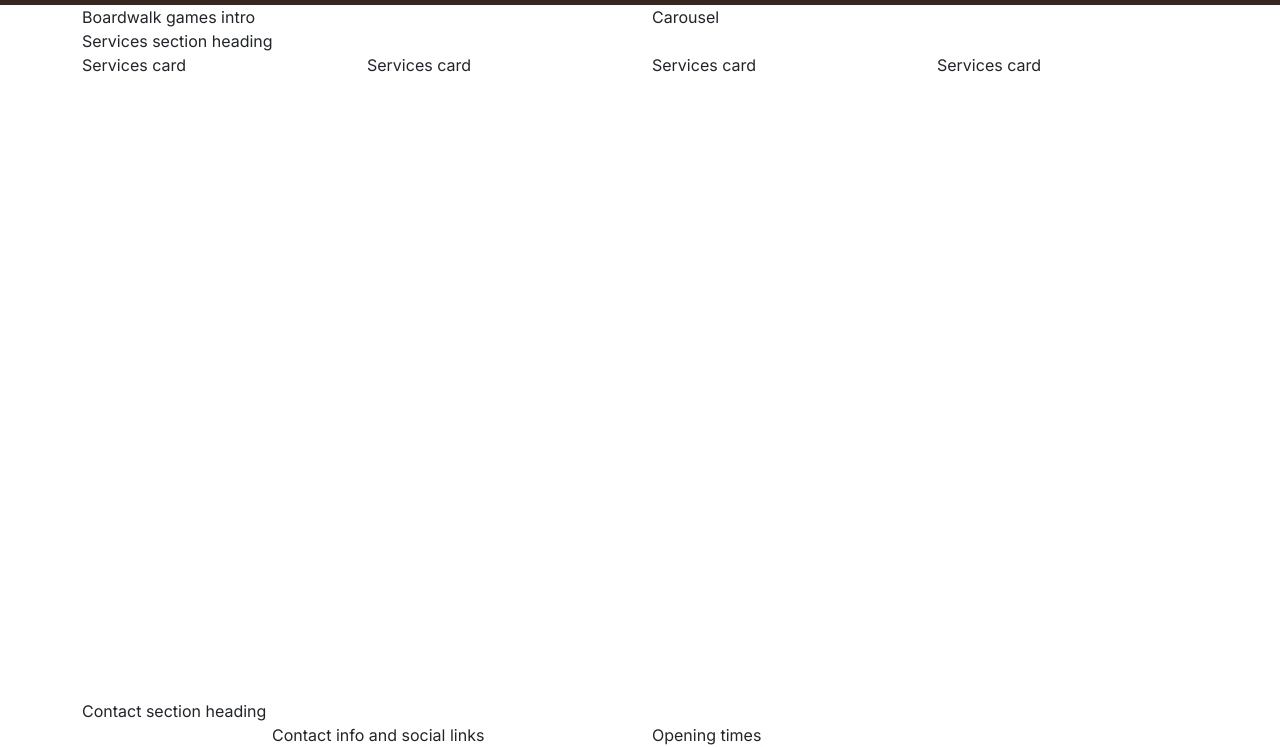
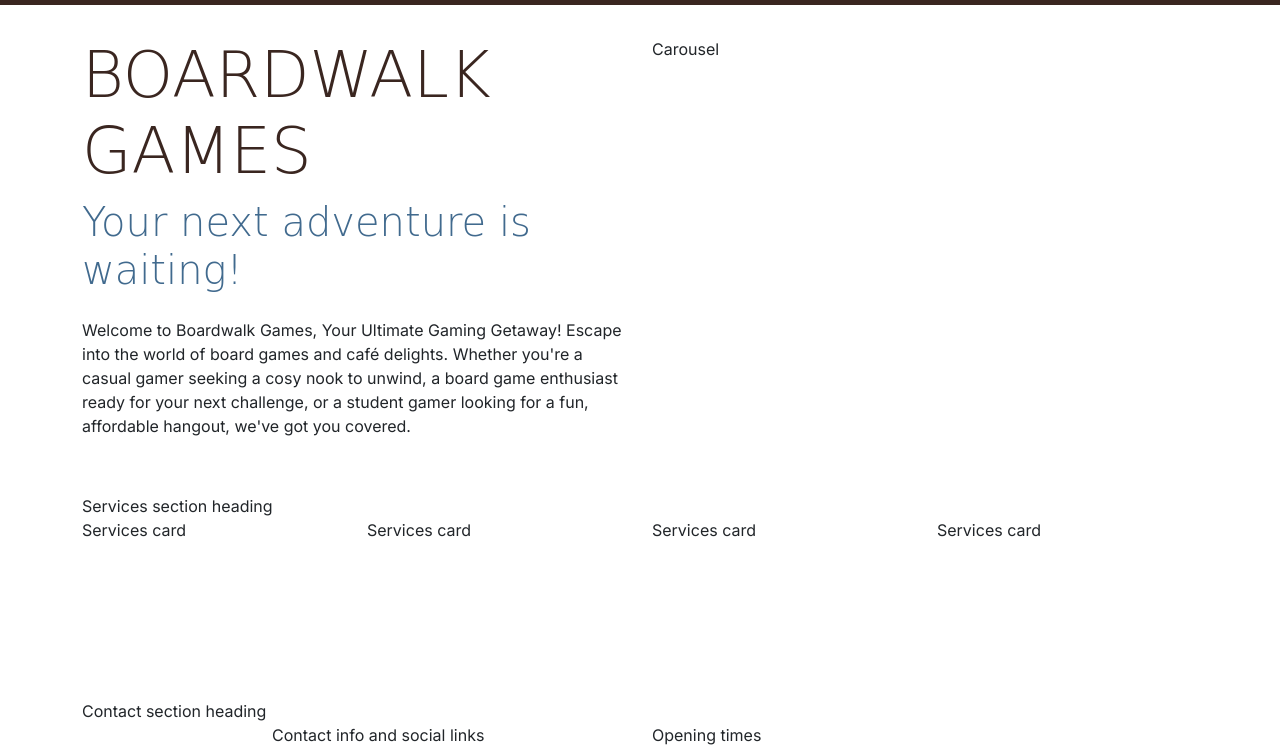
Before and after one commit to NickPortfolioProjects/boardwalk-games, a plain HTML site: page index.html in a window 1280 px wide. Shown: the part 53-800 px from the top of the page. Drawn offline with nearby package versions, Linux system fonts and the light colour scheme; a web font is replaced by a local one.

Commit message:
Text has been centered, and fonts have been uppercased and the global styles been added.

```diff
--- a/assets/css/style.css
+++ b/assets/css/style.css
@@ -22,6 +22,7 @@
 h3 {
     font-family: var(--secondary-font);
     color: var(--primary-color); /* Use the primary color for headings */
+    text-transform: uppercase;
 }
 
 .sub-heading-color {
@@ -37,6 +38,16 @@
     width: 30px;
 }
 
+.section {
+    margin-top: 2rem;
+    margin-bottom: 2rem;
+}
+
+/* Header */
+#header .lead {
+    font-family: var(--secondary-font);
+}
+
 /*.container,
 .row {
     border: 2px solid black;
--- a/index.html
+++ b/index.html
@@ -53,9 +53,13 @@
     </nav>
 
      <!-- Header with carousel -->
-      <header class="container">
+      <header id="header" class="container section">
         <div class="row">
-            <div class="col-12 col-xl-6">Boardwalk games intro</div>
+            <div class="col-12 col-xl-6 text-center text-xl-start">
+                <h1 class="display-3">Boardwalk Games</h1>
+                <p class="lead display-6 sub-heading-color">Your next adventure is waiting!</p>
+                <p class="my-4">Welcome to Boardwalk Games, Your Ultimate Gaming Getaway! Escape into the world of board games and café delights. Whether you're a casual gamer seeking a cosy nook to unwind, a board game enthusiast ready for your next challenge, or a student gamer looking for a fun, affordable hangout, we've got you covered.</p>
+            </div>
             <div class="col-12 col-xl-6">Carousel</div>
         </div>
       </header>
```
